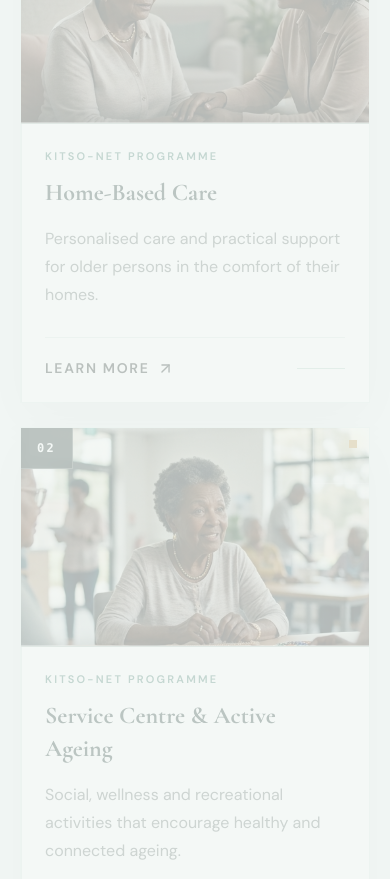
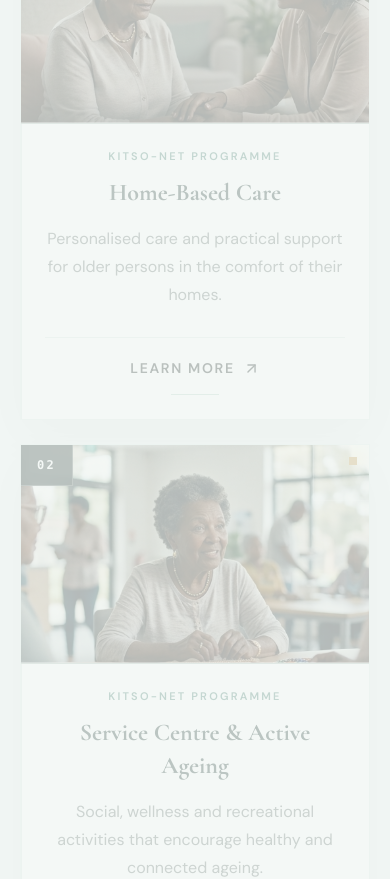
Before and after one commit to Tee-star-black/kitsonet, a React (Vite) app: page / in a window 390 px wide. Shown: the part 3740-4619 px from the top of the page. Built offline with nearby package versions, Linux system fonts and the light colour scheme; no server answers.

Commit message:
Center programme card text on mobile

```diff
--- a/src/components/ProgrammeCard.tsx
+++ b/src/components/ProgrammeCard.tsx
@@ -27,7 +27,7 @@ function ProgrammeCard({ programme, index }: ProgrammeCardProps) {
         </div>
       </div>
 
-      <div className="relative p-6 sm:p-8">
+      <div className="relative p-6 text-center sm:p-8 sm:text-left">
         <div className="absolute left-0 top-0 h-full w-px bg-primary-100 transition duration-500 group-hover:bg-primary-300" />
 
         <p className="mb-3 text-[11px] font-semibold uppercase tracking-[0.2em] text-primary-500">
@@ -38,11 +38,11 @@ function ProgrammeCard({ programme, index }: ProgrammeCardProps) {
           {programme.title}
         </h3>
 
-        <p className="mt-4 max-w-xl leading-7 text-muted">
+        <p className="mx-auto mt-4 max-w-xl leading-7 text-muted sm:mx-0">
           {programme.description}
         </p>
 
-        <div className="mt-7 flex items-center justify-between border-t border-primary-100 pt-5">
+        <div className="mt-7 flex flex-col items-center justify-center gap-4 border-t border-primary-100 pt-5 sm:flex-row sm:justify-between">
           <a
             href={programme.href}
             className="inline-flex items-center gap-2 text-sm font-semibold uppercase tracking-[0.12em] text-primary-700 transition duration-300 hover:text-primary-950"
```
